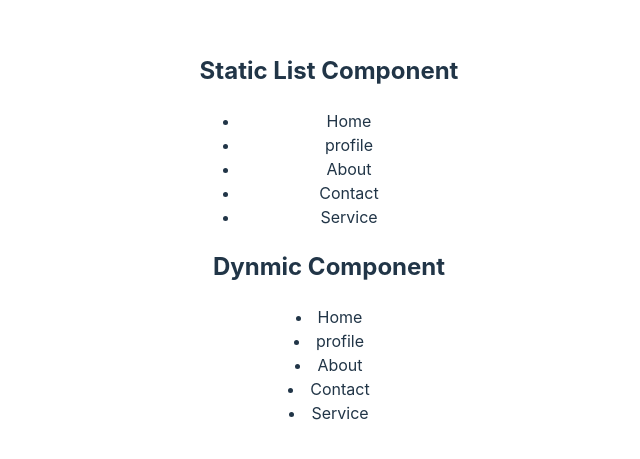
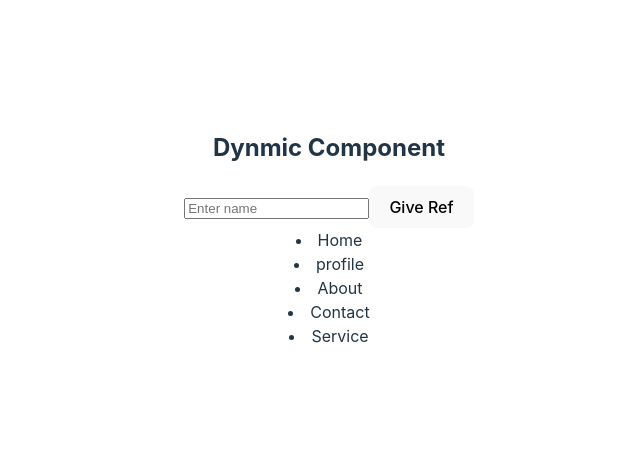
Before and after one commit to RWn-Girish/RW-2-React-6-to-7, a React (Vite) app: page / in a window 1280 px wide. Shown: the part 171-630 px from the top of the page, without its empty margins (311-951 px from the left). Built offline with nearby package versions, Linux system fonts and the light colour scheme.

Commit message:
ref & fragment

```diff
--- a/src/App.jsx
+++ b/src/App.jsx
@@ -1,4 +1,4 @@
-import { useState } from 'react'
+import React, { useState } from 'react'
 import reactLogo from './assets/react.svg'
 import viteLogo from '/vite.svg'
 import './App.css'
@@ -11,13 +11,13 @@ function App() {
   const [list, setList] = useState(["Home", "profile","About", "Contact", "Service"])
 
   return (
-      <div>
+      <React.Fragment>
         {/* <h1>Hello</h1> */}
         {/* <Test name='Red & White' /> */}
         {/* <Event /> */}
-        <List list={list} />
+        {/* <List list={list} /> */}
         <DynamicList list={list} />
-      </div>
+      </React.Fragment>
 
   )
 }
--- a/src/Components/DynmicList.jsx
+++ b/src/Components/DynmicList.jsx
@@ -1,16 +1,26 @@
+import { useRef } from "react";
 
 
 const DynamicList = ({list}) =>{
+    const test = useRef()
+    const test1 = useRef();
 
+    const handelClick = () => {
+        test.current.style.color = "Red"
+        console.log(test1.current.value)
+        // console.log(test.current.innerHTML);
+    }
     return (
-        <div>
-            <h2>Dynmic Component</h2>
+        <>
+            <h2 ref={test}>Dynmic Component</h2>
+            <input type="text" name="firstname" placeholder="Enter name" ref={test1} />
+            <button onClick={handelClick}>Give Ref</button>
             {
                 list.map((val, index)=>(
                    <li key={val}>{val}</li>
                 ))
             }
-        </div>
+        </>
     )
 };
 
--- a/src/Components/List.jsx
+++ b/src/Components/List.jsx
@@ -1,10 +1,10 @@
-import { useState } from "react";
+import React, { useState } from "react";
 
 
 const List = ({list}) => {
 
     return (
-        <div>
+        <React.Fragment>
             <h2>Static List Component</h2>
             <ul>
                 <li>{list[0]}</li>
@@ -13,7 +13,7 @@ const List = ({list}) => {
                 <li>{list[3]}</li>
                 <li>{list[4]}</li>
             </ul>
-        </div>
+        </React.Fragment>
     )
 };
 
```
